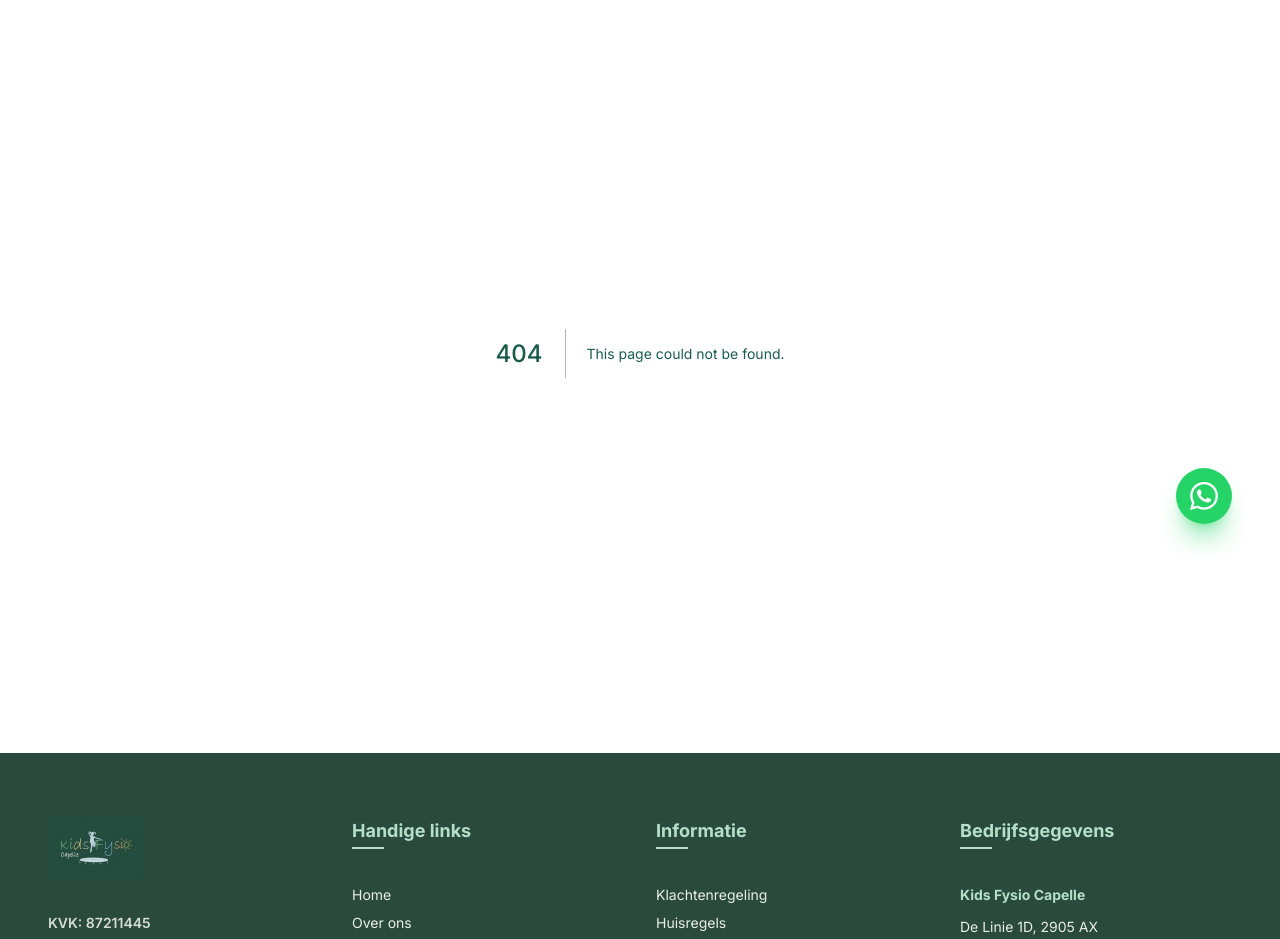
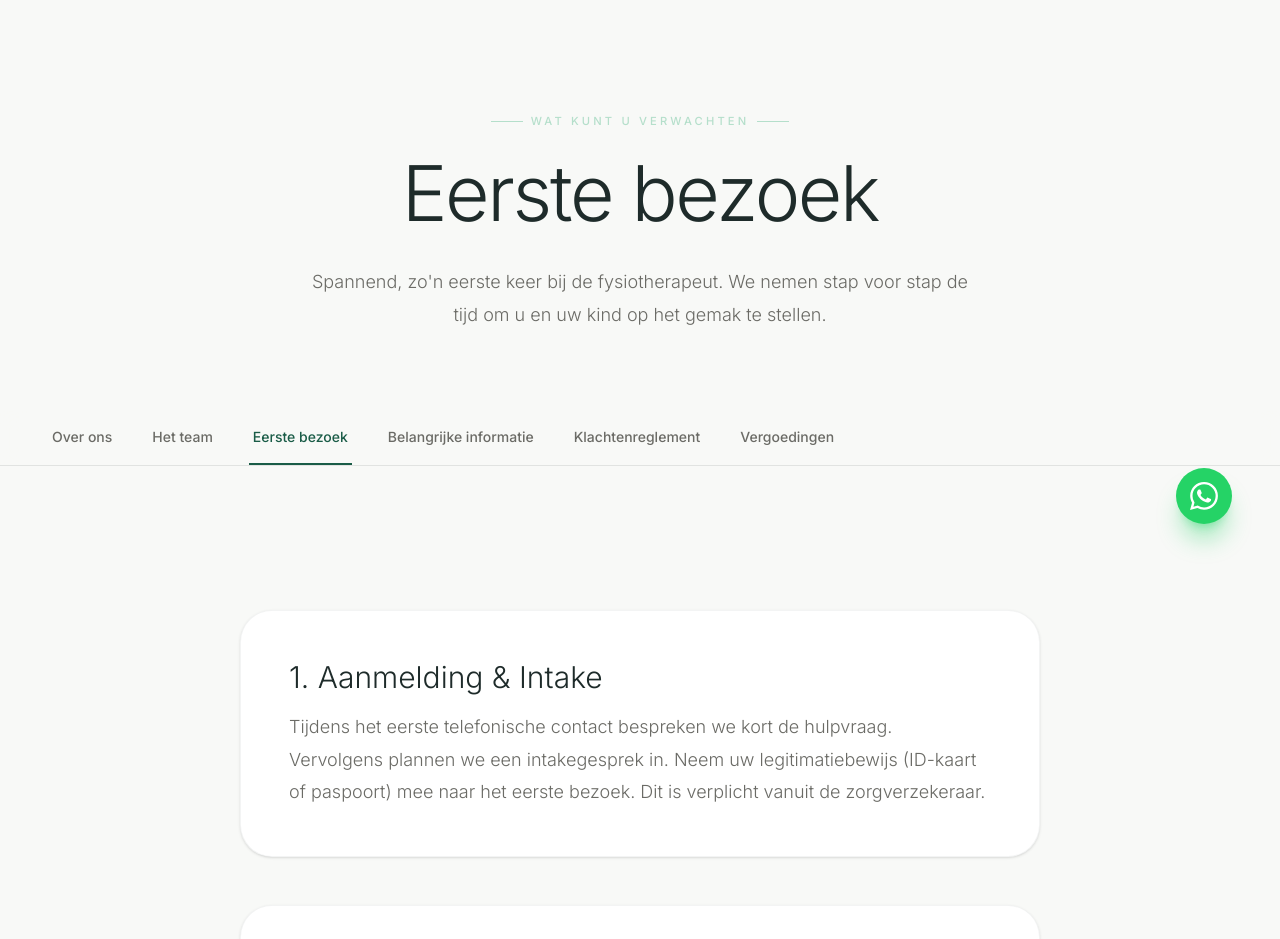
Before and after one commit to Maximustopdeals/kidsfysio-capelle-next-js, a Next.js app: page /over-ons/eerste-bezoek in a window 1280 px wide. Before the commit this address had no page. Shown: the part 180-1119 px from the top of the page. Built offline with nearby package versions, Linux system fonts and the light colour scheme.

Commit message:
Create EersteBezoekPage for first visit details
This page provides information about what to expect during the first visit to Kids Fysio Capelle, including the intake process, first examination, treatment plan, and starting treatment.

```diff
--- /dev/null
+++ b/src/app/over-ons/eerste-bezoek/page.tsx
@@ -0,0 +1,120 @@
+import type { Metadata } from "next";
+import Link from "next/link";
+import FadeIn from "@/components/FadeIn";
+import Button from "@/components/Button";
+
+export const metadata: Metadata = {
+  title: "Eerste bezoek | Kids Fysio Capelle",
+  description: "Wat kunt u verwachten tijdens het eerste bezoek bij Kids Fysio Capelle? Lees meer over de intake, het onderzoek en het behandelplan.",
+  alternates: { canonical: "/over-ons/eerste-bezoek/" },
+};
+
+const tabs = [
+  { name: "Over ons", href: "/over-ons", current: false },
+  { name: "Het team", href: "/over-ons/het-team", current: false },
+  { name: "Eerste bezoek", href: "/over-ons/eerste-bezoek", current: true },
+  { name: "Belangrijke informatie", href: "/over-ons/belangrijke-informatie", current: false },
+  { name: "Klachtenreglement", href: "/over-ons/klachtenreglement", current: false },
+  { name: "Vergoedingen", href: "/over-ons/vergoedingen", current: false },
+];
+
+const steps = [
+  {
+    title: "1. Aanmelding & Intake",
+    text: "Tijdens het eerste telefonische contact bespreken we kort de hulpvraag. Vervolgens plannen we een intakegesprek in. Neem uw legitimatiebewijs (ID-kaart of paspoort) mee naar het eerste bezoek. Dit is verplicht vanuit de zorgverzekeraar.",
+  },
+  {
+    title: "2. Het Eerste Onderzoek",
+    text: "Tijdens het eerste bezoek observeren en onderzoeken we uw kind spelenderwijs. We kijken naar de motoriek, houding en ontwikkeling. Voor baby's en jonge kinderen verloopt dit vaak via spel en observatie. Bij een eerste bezoek voor SI-therapie (Sensorische Informatieverwerking) komt uw kind de eerste keer soms nog niet mee, zodat we eerst uitgebreid met u als ouder(s) kunnen inventariseren.",
+  },
+  {
+    title: "3. Opbouw & Behandelplan",
+    text: "Na het onderzoek bespreken we de bevindingen en stellen we een persoonlijk behandelplan op. We stemmen af hoeveel behandelingen er nodig zijn en wat de frequentie wordt. Samen met u als ouder bepalen we de doelen.",
+  },
+  {
+    title: "4. Start van de Behandeling",
+    text: "We starten met de behandeling in onze oefenzaal of praktijkruimte. Er is veel ruimte voor spel, plezier en vertrouwen. U als ouder bent altijd welkom om mee te kijken of actief mee te doen.",
+  },
+];
+
+export default function EersteBezoekPage() {
+  return (
+    <>
+      {/* Hero */}
+      <section className="relative w-full bg-cream pt-32 pb-16 lg:pt-40 lg:pb-20 overflow-hidden">
+        <div className="mx-auto max-w-7xl px-6 lg:px-12 text-center">
+          <FadeIn>
+            <p className="text-[0.7rem] font-medium tracking-[0.28em] uppercase text-sage mb-6 flex items-center justify-center gap-2">
+              <span className="w-8 h-[1px] bg-sage inline-block"></span>
+              Wat kunt u verwachten
+              <span className="w-8 h-[1px] bg-sage inline-block"></span>
+            </p>
+          </FadeIn>
+          <FadeIn delay={0.12}>
+            <h1 className="font-serif text-[clamp(3.25rem,6vw,5.5rem)] font-light leading-[1.05] tracking-[-0.03em] text-charcoal mb-8">
+              Eerste bezoek
+            </h1>
+          </FadeIn>
+          <FadeIn delay={0.28}>
+            <p className="text-[1.05rem] lg:text-lg text-muted max-w-2xl mx-auto leading-[1.8] font-light">
+              Spannend, zo'n eerste keer bij de fysiotherapeut. We nemen stap voor stap de tijd om u en uw kind op het gemak te stellen.
+            </p>
+          </FadeIn>
+        </div>
+      </section>
+
+      {/* Tabs Navigatie */}
+      <section className="bg-cream border-b border-charcoal/10 sticky top-[72px] z-40 backdrop-blur-md bg-cream/90">
+        <div className="mx-auto max-w-7xl px-6 lg:px-12">
+          <nav className="flex space-x-8 overflow-x-auto" aria-label="Tabs">
+            {tabs.map((tab) => (
+              <Link
+                key={tab.name}
+                href={tab.href}
+                className={`whitespace-nowrap py-4 px-1 border-b-2 font-medium text-sm transition-colors ${
+                  tab.current
+                    ? "border-forest text-forest"
+                    : "border-transparent text-muted hover:text-charcoal hover:border-charcoal/20"
+                }`}
+                aria-current={tab.current ? "page" : undefined}
+              >
+                {tab.name}
+              </Link>
+            ))}
+          </nav>
+        </div>
+      </section>
+
+      {/* Stappenplan */}
+      <section className="py-28 lg:py-36 bg-cream">
+        <div className="mx-auto max-w-4xl px-6 lg:px-12">
+          <div className="space-y-12">
+            {steps.map((step, i) => (
+              <FadeIn key={step.title} delay={i * 0.1}>
+                <div className="bg-white p-8 lg:p-12 rounded-[2rem] shadow-sm border border-charcoal/5 relative">
+                  <h2 className="font-serif text-2xl lg:text-3xl font-light text-charcoal mb-4">
+                    {step.title}
+                  </h2>
+                  <p className="text-muted leading-[1.8] font-light text-lg">
+                    {step.text}
+                  </p>
+                </div>
+              </FadeIn>
+            ))}
+          </div>
+
+          <FadeIn delay={0.4}>
+            <div className="mt-16 bg-brand-light/30 p-8 rounded-[2rem] text-center border border-brand-primary/10">
+              <p className="text-charcoal font-medium mb-4">
+                Goed om te weten: u heeft voor de kinderfysiotherapie in principe geen verwijzing van de huisarts nodig.
+              </p>
+              <Button href="/over-ons/vergoedingen" variant="outline" size="md">
+                Lees meer over vergoedingen
+              </Button>
+            </div>
+          </FadeIn>
+        </div>
+      </section>
+    </>
+  );
+}
```
